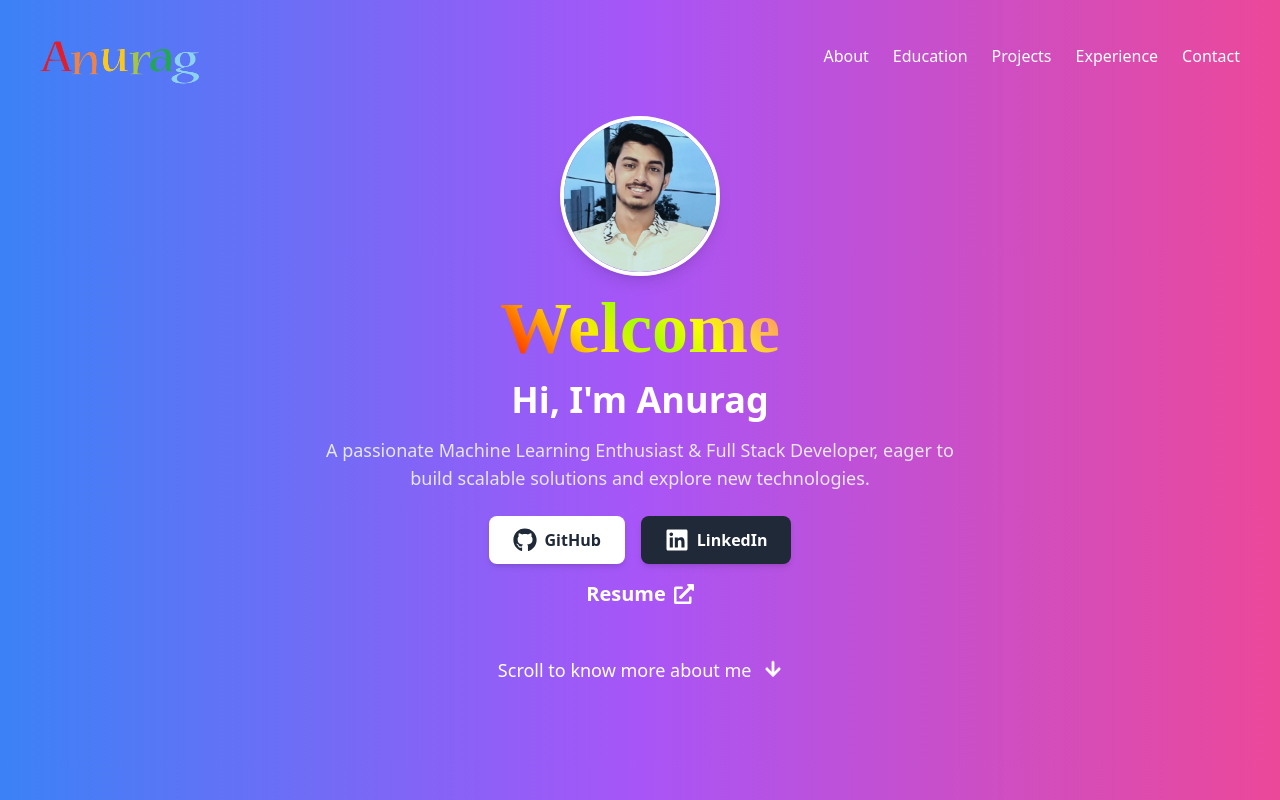
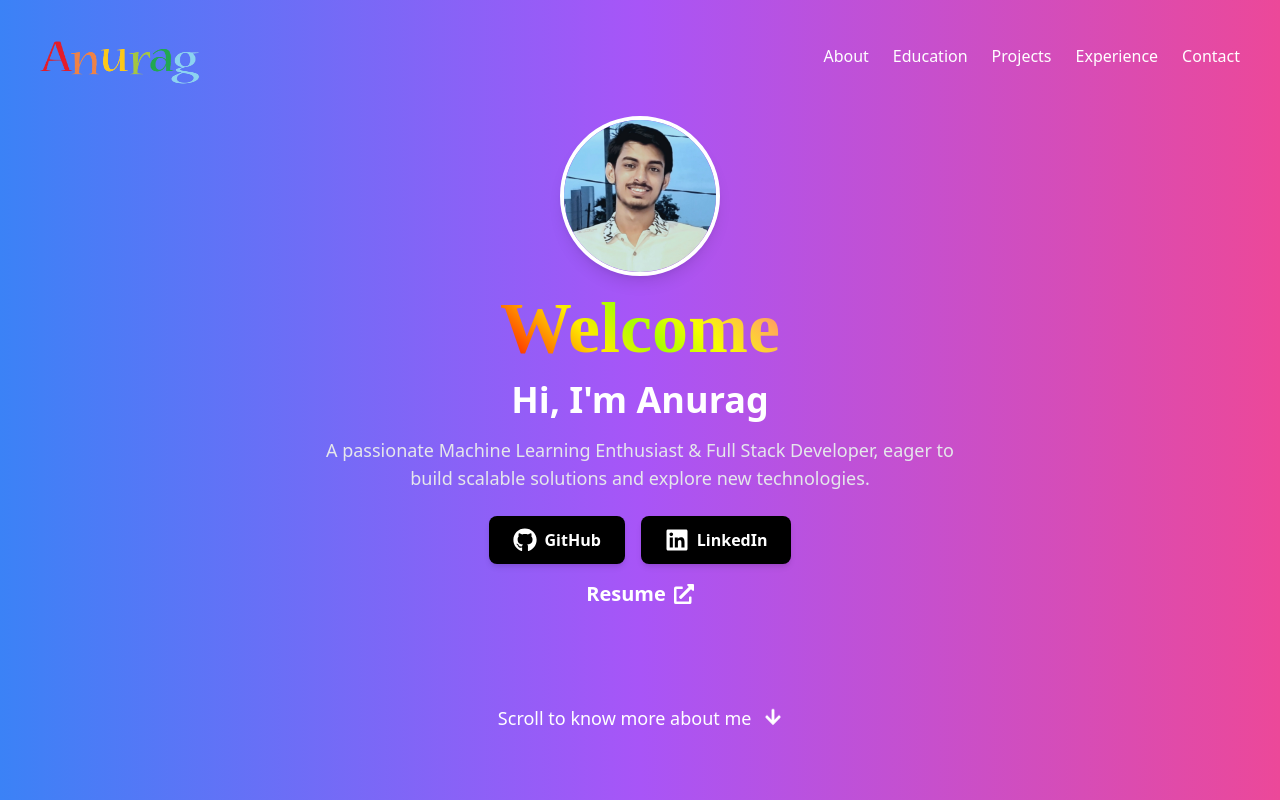
Before and after one commit to anurag-tiwari-iiest/anurag_portfolio, a React (Vite) app: page / in a window 1280 px wide. Shown: the top 800 px of the page. Built offline with nearby package versions, Linux system fonts and the light colour scheme.

Commit message:
Upgraded everything to React 19

```diff
--- a/package.json
+++ b/package.json
@@ -10,7 +10,6 @@
     "preview": "vite preview"
   },
   "dependencies": {
-    "@types/react": "^18.3.18",
     "aos": "^2.3.4",
     "framer-motion": "^12.5.0",
     "gsap": "^3.12.7",
@@ -19,12 +18,14 @@
     "react-confetti": "^6.4.0",
     "react-dom": "^19.0.0",
     "react-icons": "^5.5.0",
+    "react-parallax-tilt": "^1.7.286",
     "react-router-dom": "^7.3.0",
     "react-tilt": "^1.0.2"
   },
   "devDependencies": {
     "@eslint/js": "^9.21.0",
     "@tailwindcss/postcss": "^4.0.13",
+    "@types/react": "^19.0.10",
     "@types/react-dom": "^19.0.4",
     "@vitejs/plugin-react-swc": "^3.8.0",
     "autoprefixer": "^10.4.21",
--- a/src/components/Education.jsx
+++ b/src/components/Education.jsx
@@ -1,7 +1,7 @@
 import { useEffect, useState } from "react";
 import 'aos/dist/aos.css';
 import AOS from 'aos';
-import { Tilt } from 'react-tilt';
+import Tilt from "react-parallax-tilt";
 import Confetti from 'react-confetti';
 import { gsap } from "gsap";
 
@@ -62,7 +62,7 @@ const Education = () => {
         <div className="absolute left-[30%] w-1 bg-gradient-to-b from-yellow-400 to-orange-600 h-full timeline-line"></div>
 
         {educationData.map((edu, index) => (
-          <Tilt key={index} options={{ max: 15, scale: 1.05 }}>
+            <Tilt key={index} tiltMaxAngleX={15} tiltMaxAngleY={15} scale={1.05}>
             <div
               className="flex items-start mb-20 relative bg-white shadow-lg rounded-lg p-6 transition-transform hover:scale-105 hover:shadow-2xl"
               data-aos="fade-up"
--- a/src/components/Hero.jsx
+++ b/src/components/Hero.jsx
@@ -72,6 +72,8 @@ const Hero = () => {
   return (
     <section id="hero" ref={containerRef} className="w-screen h-screen flex flex-col justify-center items-center text-center bg-gradient-to-r from-blue-500 via-purple-500 to-pink-500 px-6 overflow-hidden m-0">
       {/* Profile Image */}
+      <br></br>
+      <br></br>
       <img
         ref={imageRef}
         src={myPic}
@@ -111,7 +113,7 @@ const Hero = () => {
           href="https://github.com/anurag-tiwari-iiest"
           target="_blank"
           rel="noopener noreferrer"
-          className="px-6 py-3 bg-white text-gray-800 font-semibold rounded-lg shadow-md hover:bg-gray-300 transition flex items-center gap-2"
+          className="px-6 py-3 bg-black text-white font-semibold rounded-lg shadow-md hover:bg-white transition flex items-center gap-2"
         >
           <FaGithub size={24} />
           GitHub
@@ -120,7 +122,7 @@ const Hero = () => {
           href="https://www.linkedin.com/in/anurag-tiwari-84ab3623b"
           target="_blank"
           rel="noopener noreferrer"
-          className="px-6 py-3 bg-gray-800 text-white font-semibold rounded-lg shadow-md hover:bg-gray-700 transition flex items-center gap-2"
+          className="px-6 py-3 bg-black text-white font-semibold rounded-lg shadow-md hover:bg-white transition flex items-center gap-2"
         >
           <FaLinkedin size={24} />
           LinkedIn
@@ -138,7 +140,8 @@ const Hero = () => {
           Resume <FaExternalLinkAlt />
         </a>
       </div>
-
+        <br></br>
+        <br></br>
       {/* Scroll Down Text and Arrow */}
       <p className="text-white text-lg mt-12 cursor-pointer" onClick={handleScrollToAbout}>
         Scroll to know more about me <FaArrowDown className="ml-2 animate-bounce inline-block" />
```
Also changed, not shown: 1 other file (tests, documents, lock files or other folders).
